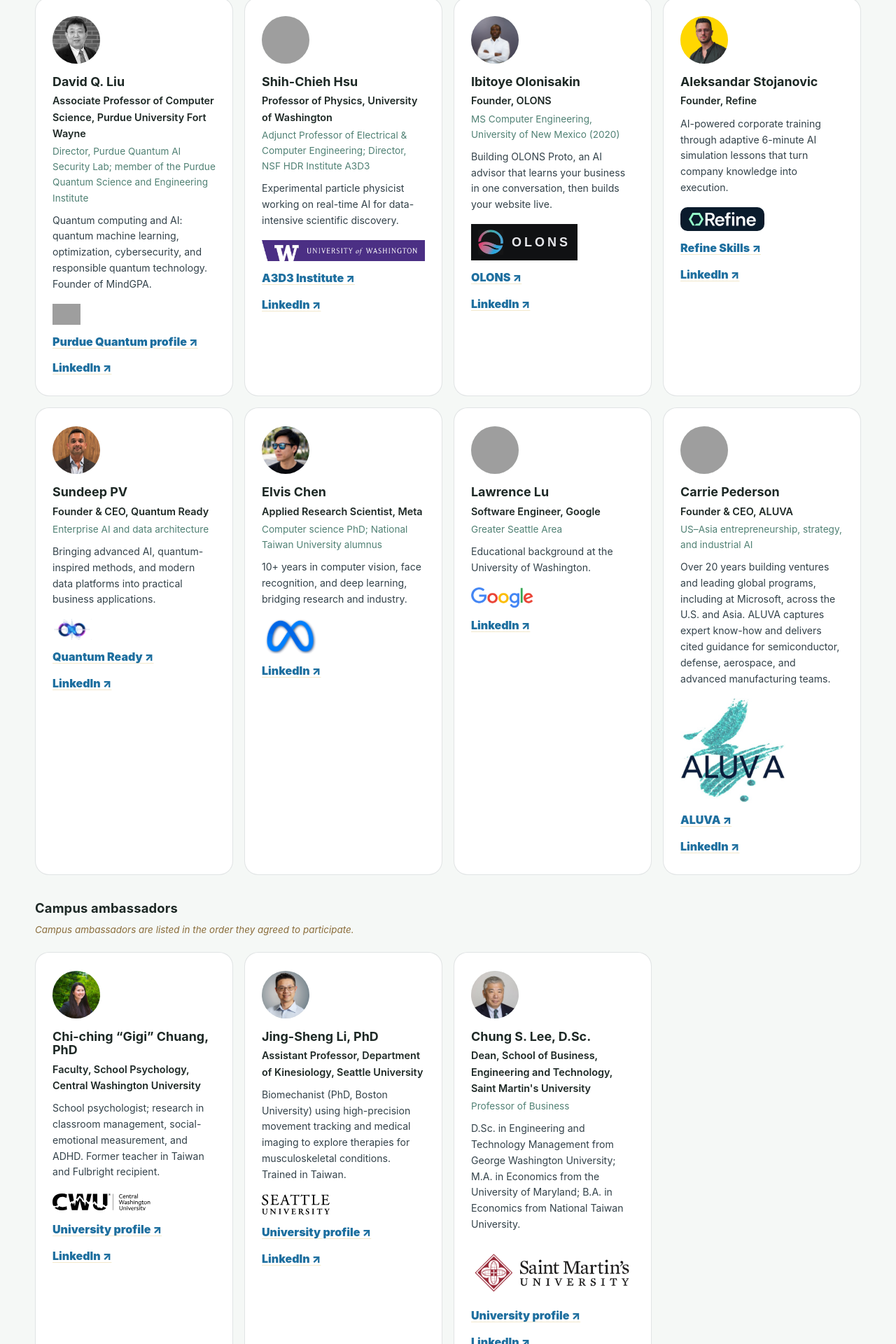
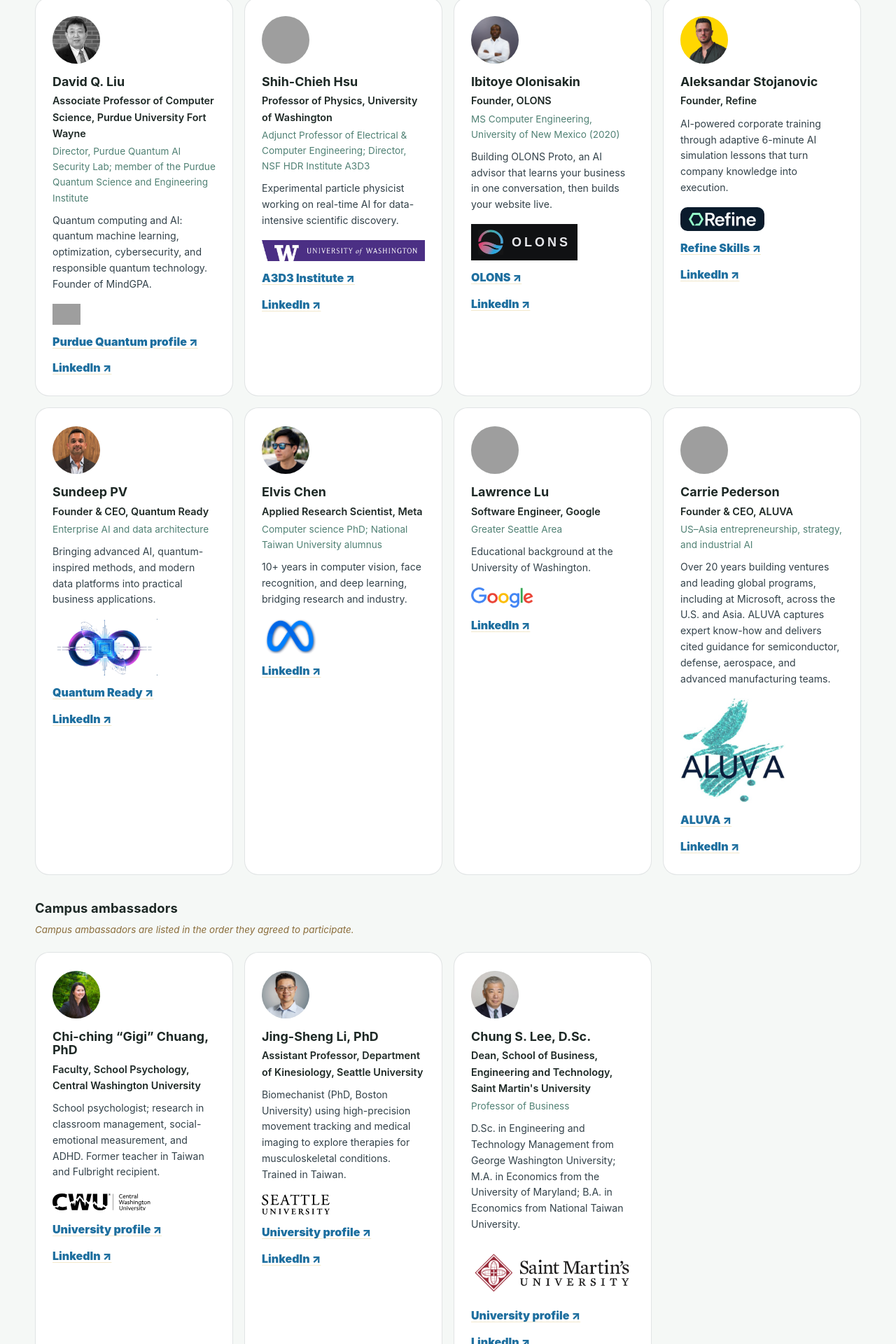
Before and after one commit to peculab/peculab.github.io, a Jekyll site: the page taiwan-seattle-bridge.html, which Jekyll copies as it is, in a window 1280 px wide. Shown: the part 3148-5068 px from the top of the page at 70% size. Built offline with Jekyll 4.4.1, drawn with Linux system fonts in a browser that asks for light colours; grey boxes are pictures that could not be loaded.

Commit message:
Match Quantum Ready logo width to ALUVA on bilingual pages

```diff
--- a/taiwan-seattle-bridge.css
+++ b/taiwan-seattle-bridge.css
@@ -67,4 +67,4 @@
 
 .person-logo.person-logo-uoft{width:150px;max-width:100%;height:auto;align-self:flex-start}
 
-.person-logo.person-logo-aluva{width:150px;max-width:100%;height:auto;object-fit:contain;align-self:flex-start}
+.person-logo.person-logo-aluva,.person-logo.person-logo-quantumready{width:150px;max-width:100%;height:auto;object-fit:contain;align-self:flex-start}
--- a/taiwan-seattle-bridge.html
+++ b/taiwan-seattle-bridge.html
@@ -25,7 +25,7 @@
 <article class="person-card"><img class="person-photo" src="assets/shih-chieh-hsu.png" alt="Portrait of Shih-Chieh Hsu"><h3>Shih-Chieh Hsu</h3><p class="person-title">Professor of Physics, University of Washington</p><p class="person-sub">Adjunct Professor of Electrical &amp; Computer Engineering; Director, NSF HDR Institute A3D3</p><p class="person-bio">Experimental particle physicist working on real-time AI for data-intensive scientific discovery.</p><img class="person-logo person-logo-uw" src="assets/uw-logo.png" alt="University of Washington logo"><a class="text-link" href="https://a3d3.ai/" target="_blank" rel="noopener noreferrer">A3D3 Institute &#8599;</a><a class="text-link" href="https://www.linkedin.com/in/shih-chieh-hsu-hep/" target="_blank" rel="noopener noreferrer">LinkedIn &#8599;</a></article>
 <article class="person-card"><img class="person-photo" src="assets/ibitoye-olonisakin.png" alt="Portrait of Ibitoye Olonisakin"><h3>Ibitoye Olonisakin</h3><p class="person-title">Founder, OLONS</p><p class="person-sub">MS Computer Engineering, University of New Mexico (2020)</p><p class="person-bio">Building OLONS Proto, an AI advisor that learns your business in one conversation, then builds your website live.</p><span class="person-logo-chip olons-logo-lockup" role="img" aria-label="OLONS logo"><img src="assets/olons-logo.png" alt=""><span aria-hidden="true">OLONS</span></span><a class="text-link" href="https://www.olons.net/" target="_blank" rel="noopener noreferrer">OLONS &#8599;</a><a class="text-link" href="https://www.linkedin.com/in/ibitoye-olonisakin-aa9b93ab/" target="_blank" rel="noopener noreferrer">LinkedIn &#8599;</a></article>
 <article class="person-card"><img class="person-photo" src="assets/aleksandar-stojanovic.png" alt="Portrait of Aleksandar Stojanovic"><h3>Aleksandar Stojanovic</h3><p class="person-title">Founder, Refine</p><p class="person-bio">AI-powered corporate training through adaptive 6-minute AI simulation lessons that turn company knowledge into execution.</p><span class="person-logo-chip"><img class="person-logo" src="assets/refine-logo.svg" alt="Refine Skills logo"></span><a class="text-link" href="https://refine-skills.com/" target="_blank" rel="noopener noreferrer">Refine Skills &#8599;</a><a class="text-link" href="https://www.linkedin.com/in/alex-refine/" target="_blank" rel="noopener noreferrer">LinkedIn &#8599;</a></article>
-<article class="person-card"><img class="person-photo" src="assets/sundeep-pv.jpg" alt="Portrait of Sundeep PV" loading="lazy"><h3>Sundeep PV</h3><p class="person-title">Founder &amp; CEO, Quantum Ready</p><p class="person-sub">Enterprise AI and data architecture</p><p class="person-bio">Bringing advanced AI, quantum-inspired methods, and modern data platforms into practical business applications.</p><img class="person-logo" src="assets/quantumready-logo.png" alt="Quantum Ready logo" loading="lazy"><a class="text-link" href="https://quantumreadyea.org/" target="_blank" rel="noopener noreferrer">Quantum Ready &#8599;</a><a class="text-link" href="https://www.linkedin.com/in/sundeep-pv/" target="_blank" rel="noopener noreferrer">LinkedIn &#8599;</a></article>
+<article class="person-card"><img class="person-photo" src="assets/sundeep-pv.jpg" alt="Portrait of Sundeep PV" loading="lazy"><h3>Sundeep PV</h3><p class="person-title">Founder &amp; CEO, Quantum Ready</p><p class="person-sub">Enterprise AI and data architecture</p><p class="person-bio">Bringing advanced AI, quantum-inspired methods, and modern data platforms into practical business applications.</p><img class="person-logo person-logo-quantumready" src="assets/quantumready-logo.png" alt="Quantum Ready logo" loading="lazy"><a class="text-link" href="https://quantumreadyea.org/" target="_blank" rel="noopener noreferrer">Quantum Ready &#8599;</a><a class="text-link" href="https://www.linkedin.com/in/sundeep-pv/" target="_blank" rel="noopener noreferrer">LinkedIn &#8599;</a></article>
 <article class="person-card"><img class="person-photo" src="assets/shen-chi-chen.jpg" alt="Portrait of Shen-Chi Chen" loading="lazy"><h3>Elvis Chen</h3><p class="person-title">Applied Research Scientist, Meta</p><p class="person-sub">Computer science PhD; National Taiwan University alumnus</p><p class="person-bio">10+ years in computer vision, face recognition, and deep learning, bridging research and industry.</p><img class="person-logo person-logo-meta" src="assets/meta-logo.png" alt="Meta logo" loading="lazy"><a class="text-link" href="https://www.linkedin.com/in/shen-chi-chen-56a808105/" target="_blank" rel="noopener noreferrer">LinkedIn &#8599;</a></article>
 <article class="person-card"><img class="person-photo" src="assets/lawrence-lu.png" alt="Portrait of Lawrence Lu" loading="lazy"><h3>Lawrence Lu</h3><p class="person-title">Software Engineer, Google</p><p class="person-sub">Greater Seattle Area</p><p class="person-bio">Educational background at the University of Washington.</p><img class="person-logo" src="assets/google-logo.png" alt="Google logo" loading="lazy"><a class="text-link" href="https://www.linkedin.com/in/lawrencelu23/" target="_blank" rel="noopener noreferrer">LinkedIn &#8599;</a></article>
 <article class="person-card"><img class="person-photo" src="assets/carrie-pederson.png" alt="Portrait of Carrie Pederson" loading="lazy"><h3>Carrie Pederson</h3><p class="person-title">Founder &amp; CEO, ALUVA</p><p class="person-sub">US–Asia entrepreneurship, strategy, and industrial AI</p><p class="person-bio">Over 20 years building ventures and leading global programs, including at Microsoft, across the U.S. and Asia. ALUVA captures expert know-how and delivers cited guidance for semiconductor, defense, aerospace, and advanced manufacturing teams.</p><img class="person-logo person-logo-aluva" src="assets/aluva-logo.png" alt="ALUVA logo" width="400" height="400" loading="lazy"><a class="text-link" href="https://aluva.ai/" target="_blank" rel="noopener noreferrer">ALUVA &#8599;</a><a class="text-link" href="https://www.linkedin.com/in/cpederson/" target="_blank" rel="noopener noreferrer">LinkedIn &#8599;</a></article>
--- a/zh/taiwan-seattle-bridge.html
+++ b/zh/taiwan-seattle-bridge.html
@@ -25,7 +25,7 @@
 <article class="person-card"><img class="person-photo" src="../assets/shih-chieh-hsu.png" alt="Shih-Chieh Hsu 肖像"><h3>Shih-Chieh Hsu</h3><p class="person-title">華盛頓大學物理學教授</p><p class="person-sub">電機與計算機工程兼任教授；NSF HDR A3D3 研究院院長</p><p class="person-bio">實驗粒子物理學家，研究用於數據密集型科學發現的即時 AI。</p><img class="person-logo person-logo-uw" src="../assets/uw-logo.png" alt="華盛頓大學標誌"><a class="text-link" href="https://a3d3.ai/" target="_blank" rel="noopener noreferrer">A3D3 研究院 &#8599;</a><a class="text-link" href="https://www.linkedin.com/in/shih-chieh-hsu-hep/" target="_blank" rel="noopener noreferrer">LinkedIn &#8599;</a></article>
 <article class="person-card"><img class="person-photo" src="../assets/ibitoye-olonisakin.png" alt="Ibitoye Olonisakin 肖像"><h3>Ibitoye Olonisakin</h3><p class="person-title">OLONS 創辦人</p><p class="person-sub">新墨西哥大學計算機工程碩士（2020）</p><p class="person-bio">打造 OLONS Proto：AI 顧問一次對談了解你的生意，即時為你建好網站。</p><span class="person-logo-chip olons-logo-lockup" role="img" aria-label="OLONS 標誌"><img src="../assets/olons-logo.png" alt=""><span aria-hidden="true">OLONS</span></span><a class="text-link" href="https://www.olons.net/" target="_blank" rel="noopener noreferrer">OLONS &#8599;</a><a class="text-link" href="https://www.linkedin.com/in/ibitoye-olonisakin-aa9b93ab/" target="_blank" rel="noopener noreferrer">LinkedIn &#8599;</a></article>
 <article class="person-card"><img class="person-photo" src="../assets/aleksandar-stojanovic.png" alt="Aleksandar Stojanovic 肖像"><h3>Aleksandar Stojanovic</h3><p class="person-title">Refine 創辦人</p><p class="person-bio">AI 企業培訓：6 分鐘自適應 AI 情境模擬課程，把公司知識轉化為執行力。</p><span class="person-logo-chip"><img class="person-logo" src="../assets/refine-logo.svg" alt="Refine Skills 標誌"></span><a class="text-link" href="https://refine-skills.com/" target="_blank" rel="noopener noreferrer">Refine Skills &#8599;</a><a class="text-link" href="https://www.linkedin.com/in/alex-refine/" target="_blank" rel="noopener noreferrer">LinkedIn &#8599;</a></article>
-<article class="person-card"><img class="person-photo" src="../assets/sundeep-pv.jpg" alt="Sundeep PV 肖像" loading="lazy"><h3>Sundeep PV</h3><p class="person-title">Quantum Ready 創辦人暨執行長</p><p class="person-sub">企業 AI 與資料架構</p><p class="person-bio">將先進 AI、量子啟發方法與現代資料平台導入實際商業應用。</p><img class="person-logo" src="../assets/quantumready-logo.png" alt="Quantum Ready 標誌" loading="lazy"><a class="text-link" href="https://quantumreadyea.org/" target="_blank" rel="noopener noreferrer">Quantum Ready &#8599;</a><a class="text-link" href="https://www.linkedin.com/in/sundeep-pv/" target="_blank" rel="noopener noreferrer">LinkedIn &#8599;</a></article>
+<article class="person-card"><img class="person-photo" src="../assets/sundeep-pv.jpg" alt="Sundeep PV 肖像" loading="lazy"><h3>Sundeep PV</h3><p class="person-title">Quantum Ready 創辦人暨執行長</p><p class="person-sub">企業 AI 與資料架構</p><p class="person-bio">將先進 AI、量子啟發方法與現代資料平台導入實際商業應用。</p><img class="person-logo person-logo-quantumready" src="../assets/quantumready-logo.png" alt="Quantum Ready 標誌" loading="lazy"><a class="text-link" href="https://quantumreadyea.org/" target="_blank" rel="noopener noreferrer">Quantum Ready &#8599;</a><a class="text-link" href="https://www.linkedin.com/in/sundeep-pv/" target="_blank" rel="noopener noreferrer">LinkedIn &#8599;</a></article>
 <article class="person-card"><img class="person-photo" src="../assets/shen-chi-chen.jpg" alt="Shen-Chi Chen 肖像" loading="lazy"><h3>Elvis Chen</h3><p class="person-title">Meta 應用研究科學家</p><p class="person-sub">資訊科學博士；國立臺灣大學校友</p><p class="person-bio">擁有逾十年電腦視覺、人臉辨識與深度學習經驗，連結學術研究與產業應用。</p><img class="person-logo person-logo-meta" src="../assets/meta-logo.png" alt="Meta 標誌" loading="lazy"><a class="text-link" href="https://www.linkedin.com/in/shen-chi-chen-56a808105/" target="_blank" rel="noopener noreferrer">LinkedIn &#8599;</a></article>
 <article class="person-card"><img class="person-photo" src="../assets/lawrence-lu.png" alt="Lawrence Lu 肖像" loading="lazy"><h3>Lawrence Lu</h3><p class="person-title">Google 軟體工程師</p><p class="person-sub">大西雅圖地區</p><p class="person-bio">具華盛頓大學教育背景。</p><img class="person-logo" src="../assets/google-logo.png" alt="Google 標誌" loading="lazy"><a class="text-link" href="https://www.linkedin.com/in/lawrencelu23/" target="_blank" rel="noopener noreferrer">LinkedIn &#8599;</a></article>
 <article class="person-card"><img class="person-photo" src="../assets/carrie-pederson.png" alt="Carrie Pederson 肖像" loading="lazy"><h3>Carrie Pederson</h3><p class="person-title">ALUVA 創辦人暨執行長</p><p class="person-sub">美亞跨境創業、策略與產業 AI</p><p class="person-bio">擁有逾 20 年創業與全球專案領導經驗，曾任職微軟，長期往來美國與亞洲。ALUVA 保存資深專家的實務知識，為半導體、國防、航太與先進製造團隊提供附有來源引用的工作指引。</p><img class="person-logo person-logo-aluva" src="../assets/aluva-logo.png" alt="ALUVA 標誌" width="400" height="400" loading="lazy"><a class="text-link" href="https://aluva.ai/" target="_blank" rel="noopener noreferrer">ALUVA 官網 &#8599;</a><a class="text-link" href="https://www.linkedin.com/in/cpederson/" target="_blank" rel="noopener noreferrer">LinkedIn &#8599;</a></article>
```
